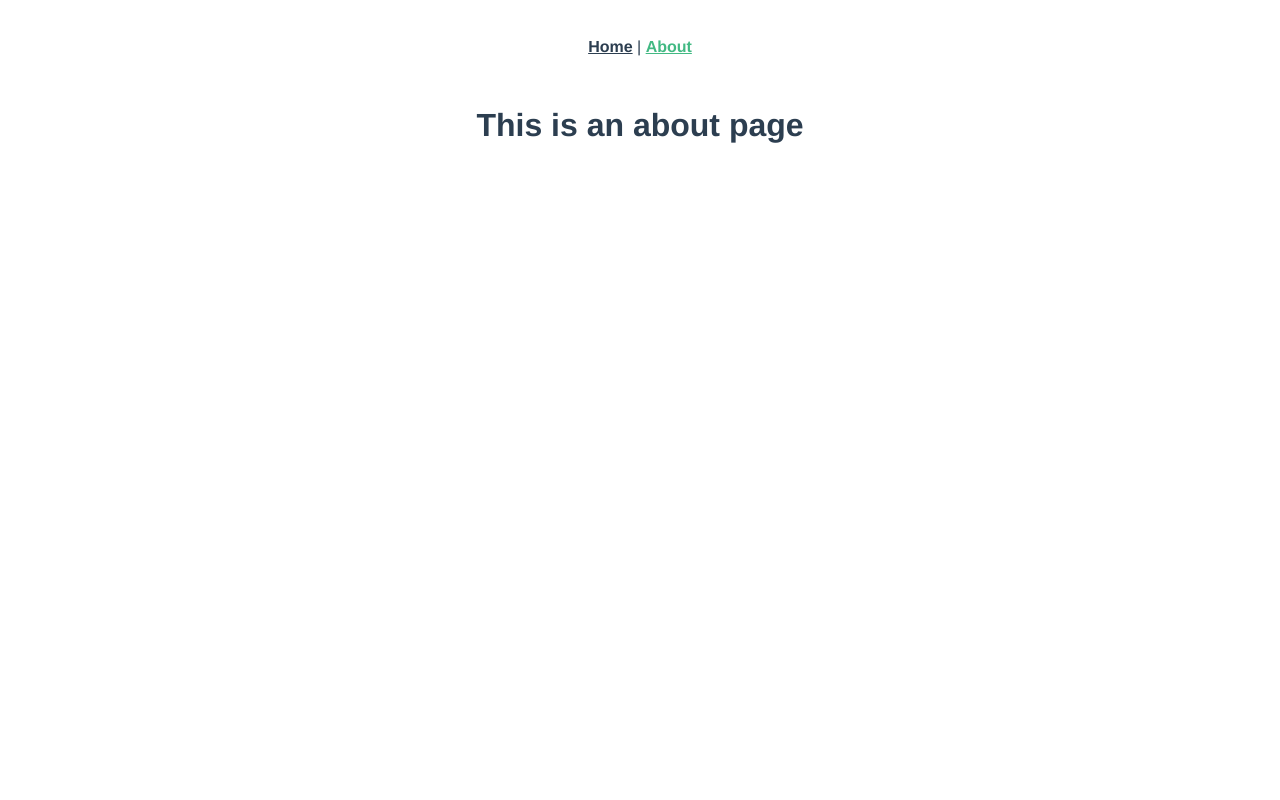
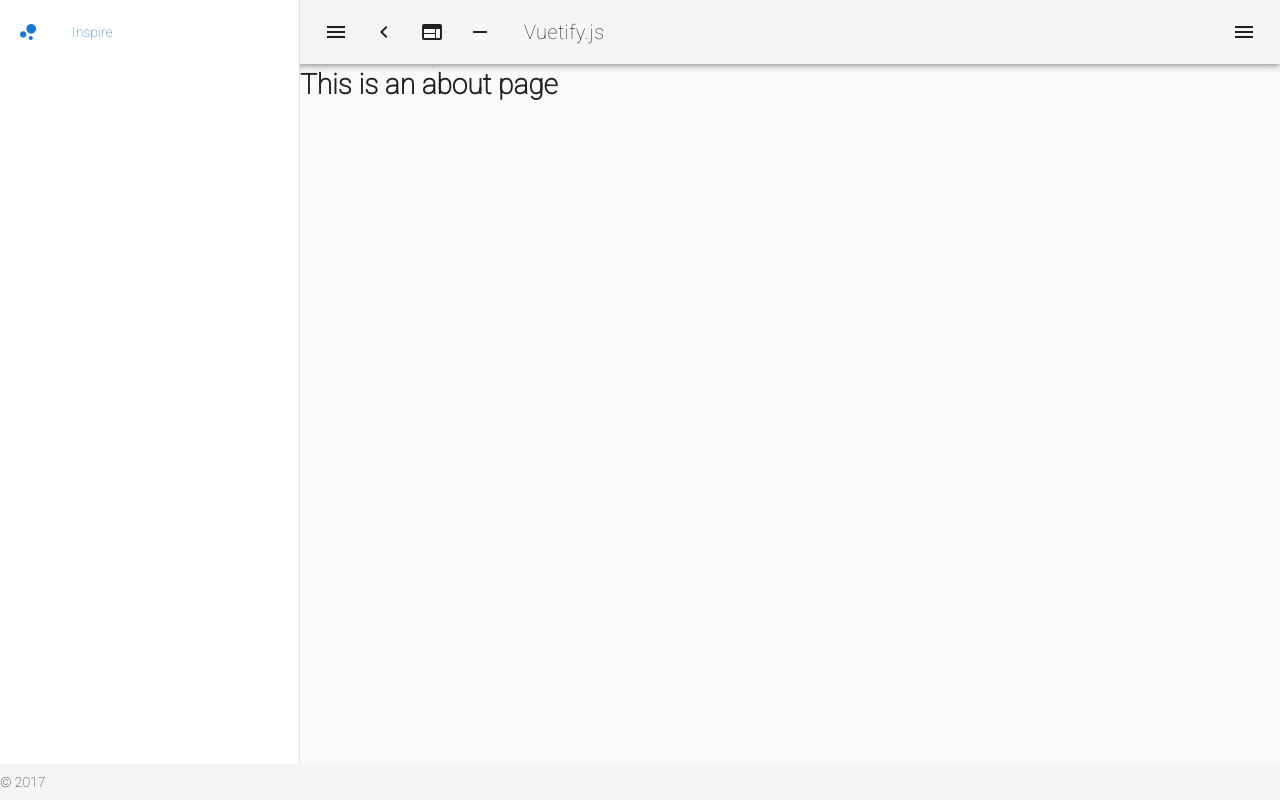
Before and after one commit to CounterSwipe/pup, a Vue app: page /about in a window 1280 px wide. Built offline with nearby package versions, Linux system fonts and the light colour scheme.

Commit message:
vuetify installed

```diff
--- a/babel.config.js
+++ b/babel.config.js
@@ -1,3 +1,10 @@
 module.exports = {
-  presets: ["@vue/app"]
-};
+  "presets": [
+    [
+      "@vue/app",
+      {
+        "useBuiltIns": "entry"
+      }
+    ]
+  ]
+}
--- a/package.json
+++ b/package.json
@@ -10,15 +10,18 @@
   "dependencies": {
     "vue": "^2.5.17",
     "vue-router": "^3.0.1",
+    "vuetify": "^1.0.19",
     "vuex": "^3.0.1"
   },
   "devDependencies": {
+    "@babel/polyfill": "^7.0.0-beta.49",
     "@vue/cli-plugin-babel": "^3.0.0-rc.11",
     "@vue/cli-plugin-eslint": "^3.0.0-rc.11",
     "@vue/cli-service": "^3.0.0-rc.11",
     "@vue/eslint-config-prettier": "^3.0.0-rc.11",
     "stylus": "^0.54.5",
     "stylus-loader": "^3.0.2",
+    "vue-cli-plugin-vuetify": "^0.1.6",
     "vue-template-compiler": "^2.5.17"
   }
 }
--- a/public/index.html
+++ b/public/index.html
@@ -5,6 +5,7 @@
     <meta http-equiv="X-UA-Compatible" content="IE=edge">
     <meta name="viewport" content="width=device-width,initial-scale=1.0">
     <link rel="icon" href="<%= BASE_URL %>favicon.ico">
+    <link href="https://fonts.googleapis.com/css?family=Roboto:100:300,400,500,700,900|Material+Icons" rel="stylesheet">
     <title>pup</title>
   </head>
   <body>
--- a/src/App.vue
+++ b/src/App.vue
@@ -1,25 +1,92 @@
 <template>
-  <div id="app">
-    <div id="nav">
-      <router-link to="/">Home</router-link> |
-      <router-link to="/about">About</router-link>
-    </div>
-    <router-view />
-  </div>
+  <v-app>
+    <v-navigation-drawer
+      persistent
+      :mini-variant="miniVariant"
+      :clipped="clipped"
+      v-model="drawer"
+      enable-resize-watcher
+      fixed
+      app
+    >
+      <v-list>
+        <v-list-tile
+          value="true"
+          v-for="(item, i) in items"
+          :key="i"
+        >
+          <v-list-tile-action>
+            <v-icon v-html="item.icon"></v-icon>
+          </v-list-tile-action>
+          <v-list-tile-content>
+            <v-list-tile-title v-text="item.title"></v-list-tile-title>
+          </v-list-tile-content>
+        </v-list-tile>
+      </v-list>
+    </v-navigation-drawer>
+    <v-toolbar
+      app
+      :clipped-left="clipped"
+    >
+      <v-toolbar-side-icon @click.stop="drawer = !drawer"></v-toolbar-side-icon>
+      <v-btn icon @click.stop="miniVariant = !miniVariant">
+        <v-icon v-html="miniVariant ? 'chevron_right' : 'chevron_left'"></v-icon>
+      </v-btn>
+      <v-btn icon @click.stop="clipped = !clipped">
+        <v-icon>web</v-icon>
+      </v-btn>
+      <v-btn icon @click.stop="fixed = !fixed">
+        <v-icon>remove</v-icon>
+      </v-btn>
+      <v-toolbar-title v-text="title"></v-toolbar-title>
+      <v-spacer></v-spacer>
+      <v-btn icon @click.stop="rightDrawer = !rightDrawer">
+        <v-icon>menu</v-icon>
+      </v-btn>
+    </v-toolbar>
+    <v-content>
+      <router-view/>
+    </v-content>
+    <v-navigation-drawer
+      temporary
+      :right="right"
+      v-model="rightDrawer"
+      fixed
+      app
+    >
+      <v-list>
+        <v-list-tile @click="right = !right">
+          <v-list-tile-action>
+            <v-icon>compare_arrows</v-icon>
+          </v-list-tile-action>
+          <v-list-tile-title>Switch drawer (click me)</v-list-tile-title>
+        </v-list-tile>
+      </v-list>
+    </v-navigation-drawer>
+    <v-footer :fixed="fixed" app>
+      <span>&copy; 2017</span>
+    </v-footer>
+  </v-app>
 </template>
-<style lang="stylus">
-#app
-  font-family 'Avenir', Helvetica, Arial, sans-serif
-  -webkit-font-smoothing antialiased
-  -moz-osx-font-smoothing grayscale
-  text-align center
-  color #2c3e50
 
-#nav
-  padding 30px
-  a
-    font-weight bold
-    color #2c3e50
-    &.router-link-exact-active
-      color #42b983
-</style>
+<script>
+
+export default {
+  name: 'App',
+  data () {
+    return {
+      clipped: false,
+      drawer: true,
+      fixed: false,
+      items: [{
+        icon: 'bubble_chart',
+        title: 'Inspire'
+      }],
+      miniVariant: false,
+      right: true,
+      rightDrawer: false,
+      title: 'Vuetify.js'
+    }
+  }
+}
+</script>
--- a/src/main.js
+++ b/src/main.js
@@ -1,4 +1,6 @@
+import '@babel/polyfill'
 import Vue from "vue";
+import './plugins/vuetify'
 import App from "./App.vue";
 import router from "./router";
 import store from "./store";
--- /dev/null
+++ b/src/plugins/vuetify.js
@@ -0,0 +1,6 @@
+import Vue from 'vue'
+import Vuetify from 'vuetify'
+import 'vuetify/dist/vuetify.min.css'
+
+Vue.use(Vuetify, {
+})
--- a/src/views/Home.vue
+++ b/src/views/Home.vue
@@ -1,18 +1,35 @@
 <template>
-  <div class="home">
-    <img alt="Vue logo" src="../assets/logo.png">
-    <HelloWorld msg="Welcome to Your Vue.js App" />
-  </div>
+  <v-container fluid>
+    <v-slide-y-transition mode="out-in">
+      <v-layout column align-center>
+        <img src="@/assets/logo.png" alt="Vuetify.js" class="mb-5">
+        <blockquote>
+          &#8220;First, solve the problem. Then, write the code.&#8221;
+          <footer>
+            <small>
+              <em>&mdash;John Johnson</em>
+            </small>
+          </footer>
+        </blockquote>
+      </v-layout>
+    </v-slide-y-transition>
+  </v-container>
 </template>
 
-<script>
-// @ is an alias to /src
-import HelloWorld from "@/components/HelloWorld.vue";
-
-export default {
-  name: "home",
-  components: {
-    HelloWorld
-  }
-};
-</script>
+<!-- Add "scoped" attribute to limit CSS to this component only -->
+<style scoped>
+h1, h2 {
+  font-weight: normal;
+}
+ul {
+  list-style-type: none;
+  padding: 0;
+}
+li {
+  display: inline-block;
+  margin: 0 10px;
+}
+a {
+  color: #42b983;
+}
+</style>
```
Also changed, not shown: src/assets/logo.png, 1 other file (tests, documents, lock files or other folders).
